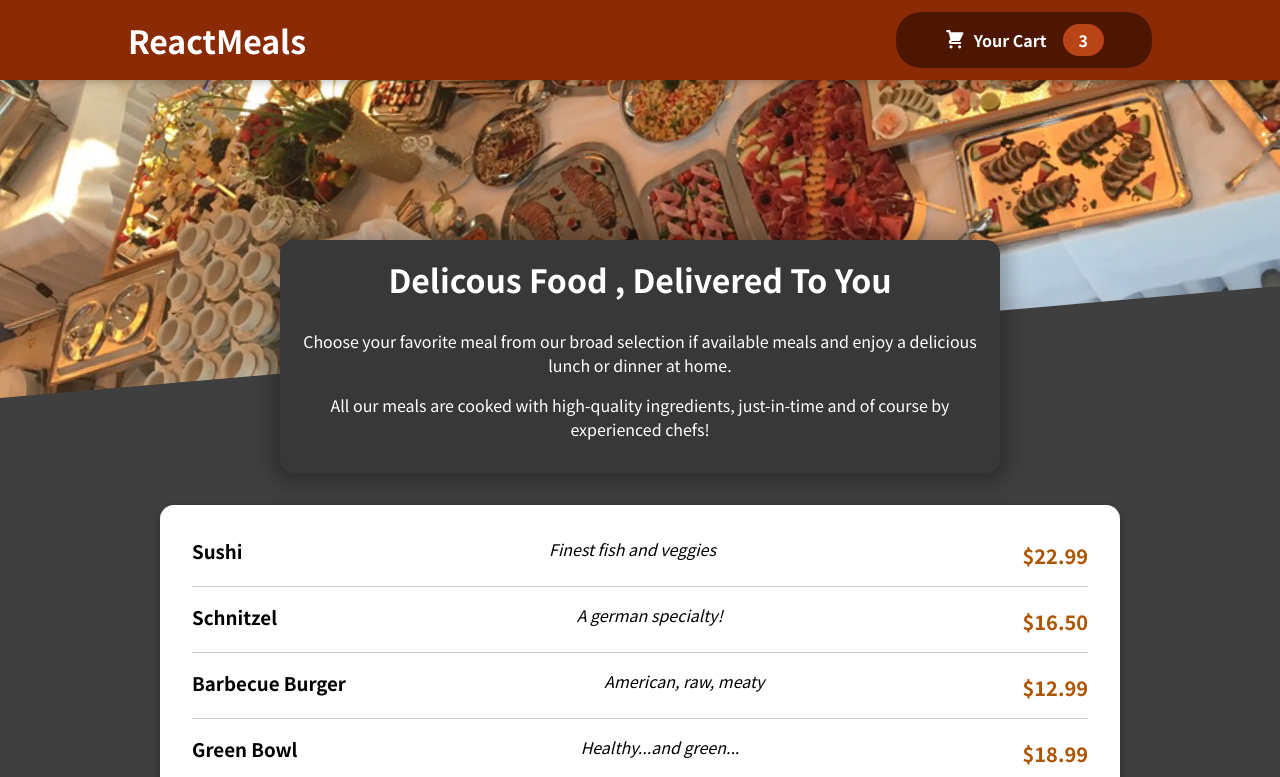
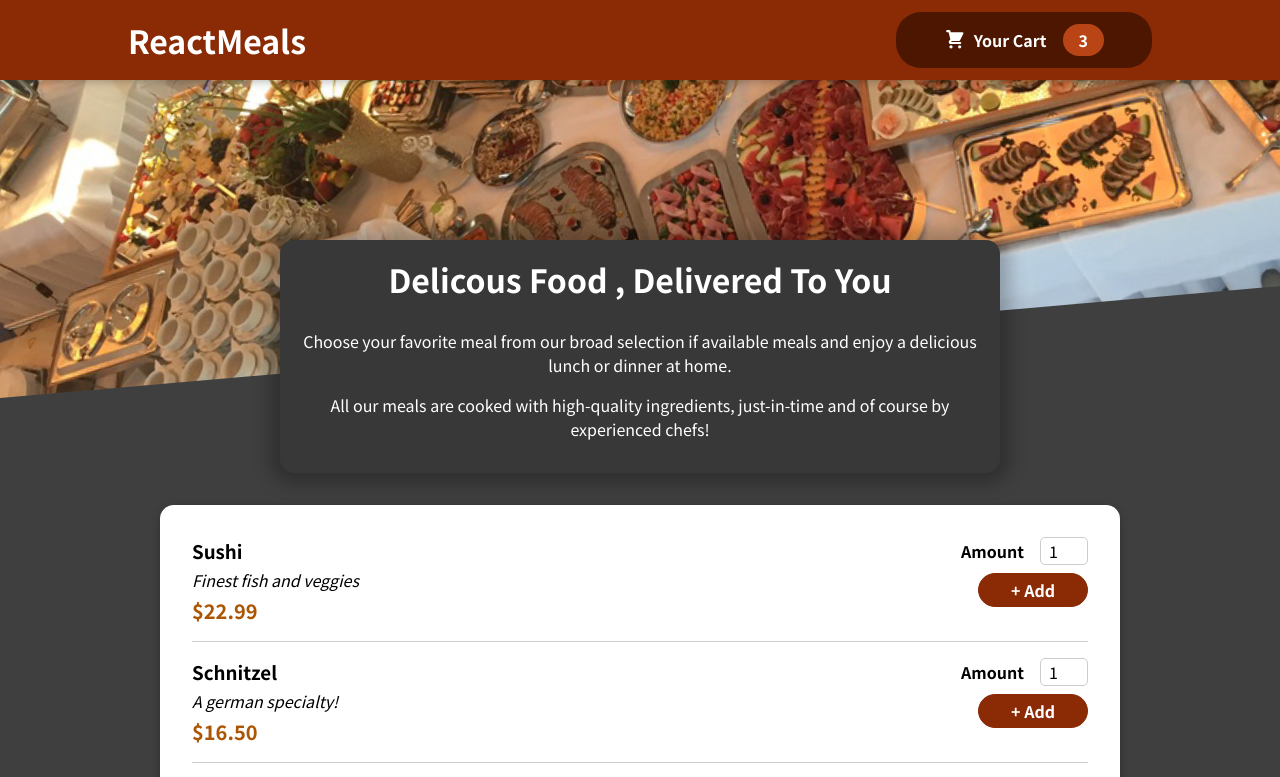
Before and after one commit to AmirrezaAminian/React-S11-project, a React (Create React App) app: page / in a window 1280 px wide. Shown: the top 777 px of the page. Built offline with nearby package versions, Linux system fonts and the light colour scheme.

Commit message:
adding a form

```diff
--- a/src/components/Meals/AvailableMeals.js
+++ b/src/components/Meals/AvailableMeals.js
@@ -1,6 +1,6 @@
 import Card from "../UI/Card";
+import MealItem from "./MealItem/MealItem";
 import classes from "./AvailableMeals.module.css";
-import MealItem from "./MealItem/MealItem";
 
 const DUMMY_MEALS = [
   {
@@ -32,6 +32,7 @@ const DUMMY_MEALS = [
 const AvailableMeals = () => {
   const mealsList = DUMMY_MEALS.map((meal) => (
     <MealItem
+      id={meal.id}
       key={meal.id}
       name={meal.name}
       description={meal.description}
--- a/src/components/Meals/MealItem/MealItem.js
+++ b/src/components/Meals/MealItem/MealItem.js
@@ -1,16 +1,19 @@
-import clasess from "./MealItem.module.css";
+import MealItemForm from "./MealItemForm";
+import classes from "./MealItem.module.css";
 
 const MealItem = (props) => {
   const price = `$${props.price.toFixed(2)}`;
 
   return (
-    <li>
-      <div className={clasess.meal}>
+    <li className={classes.meal}>
+      <div>
         <h3>{props.name}</h3>
-        <div className={clasess.description}>{props.description}</div>
-        <div className={clasess.price}>{price}</div>
+        <div className={classes.description}>{props.description}</div>
+        <div className={classes.price}>{price}</div>
       </div>
-      <div></div>
+      <div>
+        <MealItemForm   />
+      </div>
     </li>
   );
 };
--- a/src/components/Meals/MealItem/MealItemForm.js
+++ b/src/components/Meals/MealItem/MealItemForm.js
@@ -1,44 +1,19 @@
-import { useRef  , useState} from "react";
 import classes from "./MealItemForm.module.css";
 import Input from "../../UI/input";
+const MealItemForm = (props) => {
 
-const MealItemForm = (props) => {
-  const [amountIsValid , setAmountIsValid] = useState(true)
-  const amountInputRef = useRef();
-
-  const submitHandler = (event) => {
-    event.preventDefault();
-    const enteredAmount = amountInputRef.current.value;
-    const enteredAmountNumber = +enteredAmount;
-
-    if (
-      enteredAmount.trim().length === 0 ||
-      enteredAmountNumber < 1 ||
-      enteredAmountNumber > 5
-    ) {
-      setAmountIsValid(false)
-      return;
-    }
-
-    props.onAddToCart(enteredAmountNumber);
-  };
 
   return (
-    <form className={classes.form} onSubmit={submitHandler}>
-      <Input
-        label="Amount"
-        ref={amountInputRef}
-        input={{
-          id: "amount",
-          type: "number",
-          min: "1",
-          max: "5",
-          step: "1",
-          defaultValue: "1",
-        }}
-      />
-      <button>+ Add</button>
-      {!amountIsValid && <p>Please enter a valid amount (1-5).</p>}
+    <form className={classes.form} >
+       <Input  label="Amount" input={{
+         id:'amount' ,
+         type : 'number' ,
+         min : '1',
+         max : '5',
+         step : '1',
+         defaultValue : '1'
+       }}/>
+       <button>+ Add</button>
     </form>
   );
 };
--- a/src/components/UI/input.js
+++ b/src/components/UI/input.js
@@ -1,12 +1,12 @@
 import classes from "./input.module.css";
 import React from "react";
 
-const Input = React.forwardRef((props , ref) => {
+const Input =props => {
   return (
     <div className={classes.input}>
       <label htmlFor={props.input.id}>{props.label}</label>
-      <input ref={ref} {...props.input}/>
+      <input  {...props.input}/>
     </div>
   );
-});
+};
 export default Input;
```
